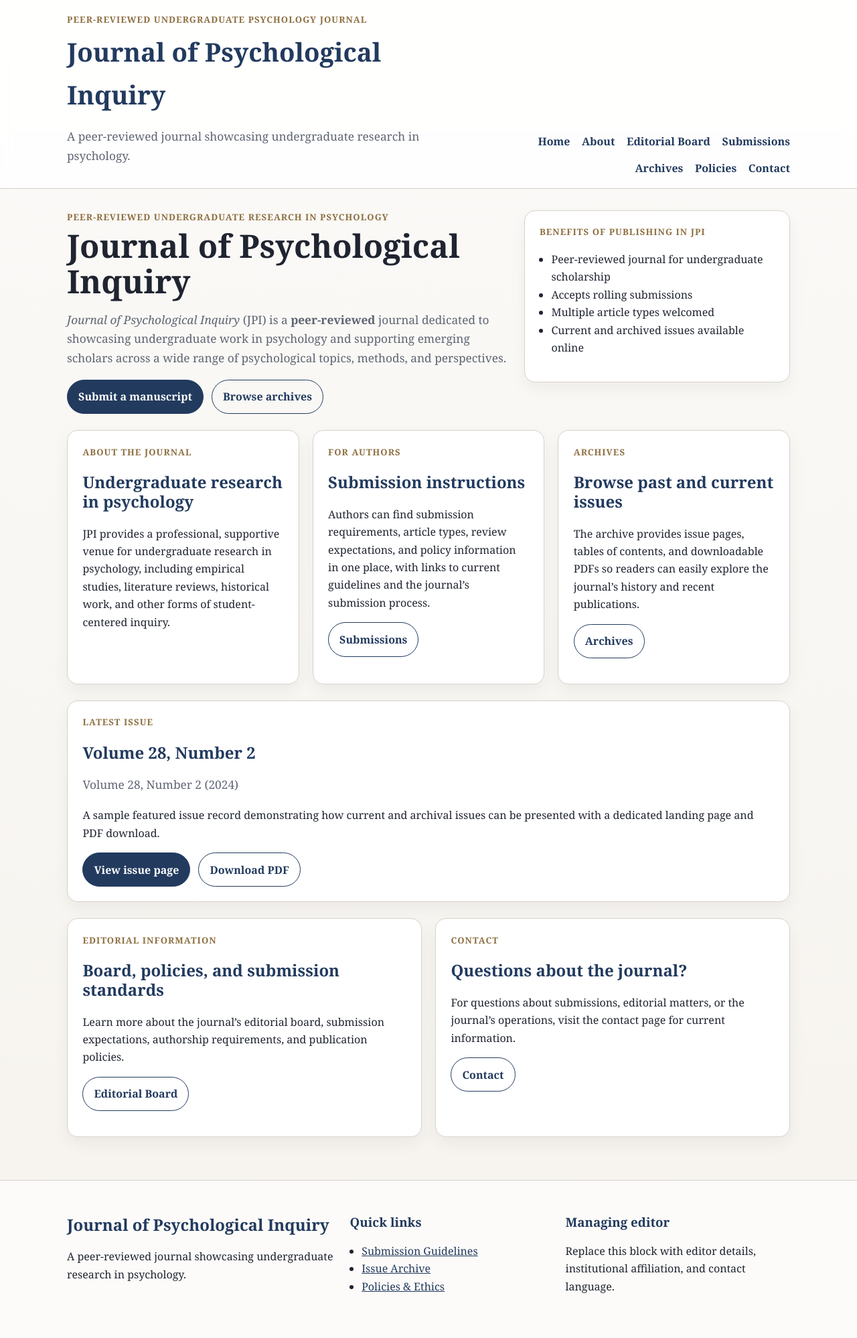
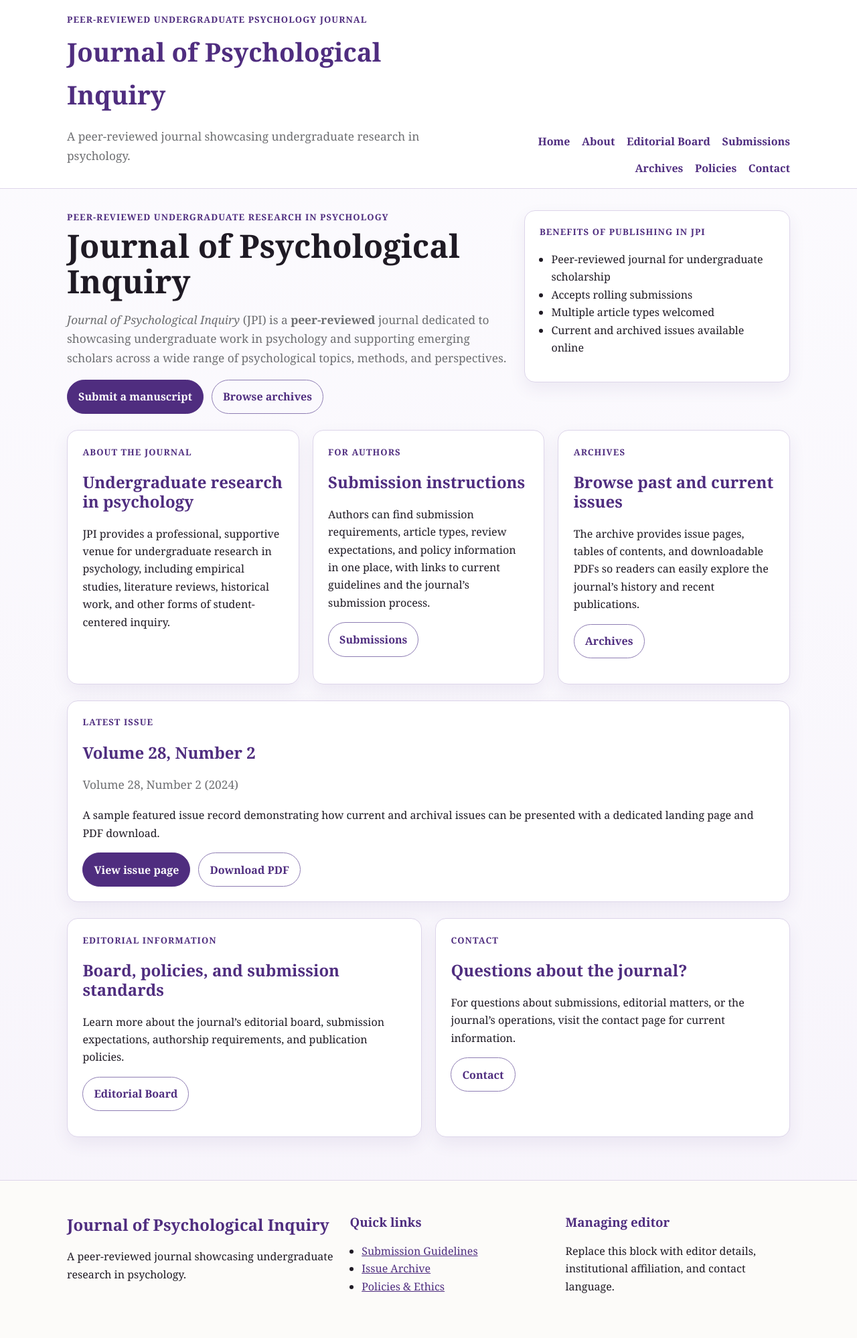
Before and after one commit to tomfaulkenberry/jpi, a Jekyll site: the page built from index.md, in a window 1280 px wide. Shown: the whole page at 67% size. Built offline with Jekyll 4.4.1, drawn with Linux system fonts in a browser that asks for light colours.

Commit message:
style updates to CSS

```diff
--- a/assets/css/style.css
+++ b/assets/css/style.css
@@ -1,12 +1,15 @@
 :root {
-  --bg: #f6f3ee;
+  --bg: #f7f4fb;
   --paper: #ffffff;
-  --ink: #1f2430;
-  --muted: #5e6472;
-  --line: #d7d2ca;
-  --accent: #223a5e;
-  --accent-2: #8d6e3f;
-  --shadow: 0 10px 24px rgba(0, 0, 0, 0.05);
+  --ink: #1f1a24;
+  --muted: #6d6e71;
+  --line: #ddd5ea;
+
+  --accent: #4f2d7f;  /* Tarleton State Purple */
+  --accent-2: #8e7db3; /* Tarleton State lavender */
+  --accent-3: #00b1e1; /* Tarleton State teal, use sparingly */
+
+  --shadow: 0 10px 24px rgba(79, 45, 127, 0.08);
   --radius: 16px;
   --max: 1080px;
 }
@@ -17,7 +20,7 @@ body {
   margin: 0;
   font-family: Georgia, "Times New Roman", serif;
   color: var(--ink);
-  background: linear-gradient(to bottom, #fbfaf8 0%, var(--bg) 100%);
+  background: linear-gradient(to bottom, #fcfbfe 0%, var(--bg) 100%);
   line-height: 1.65;
 }
 
@@ -63,7 +66,7 @@ a:hover { text-decoration-thickness: 2px; }
   font-size: 0.82rem;
   letter-spacing: 0.08em;
   text-transform: uppercase;
-  color: var(--accent-2);
+  color: var(--accent);
   margin: 0 0 0.35rem;
   font-weight: 700;
 }
@@ -168,6 +171,12 @@ h2, h3 {
 .button-secondary {
   background: transparent;
   color: var(--accent);
+  border: 1px solid var(--accent-2);
+}
+
+.button-secondary:hover {
+  background: #f2edf9;
+  text-decoration: none;
 }
 
 .checklist,
```
